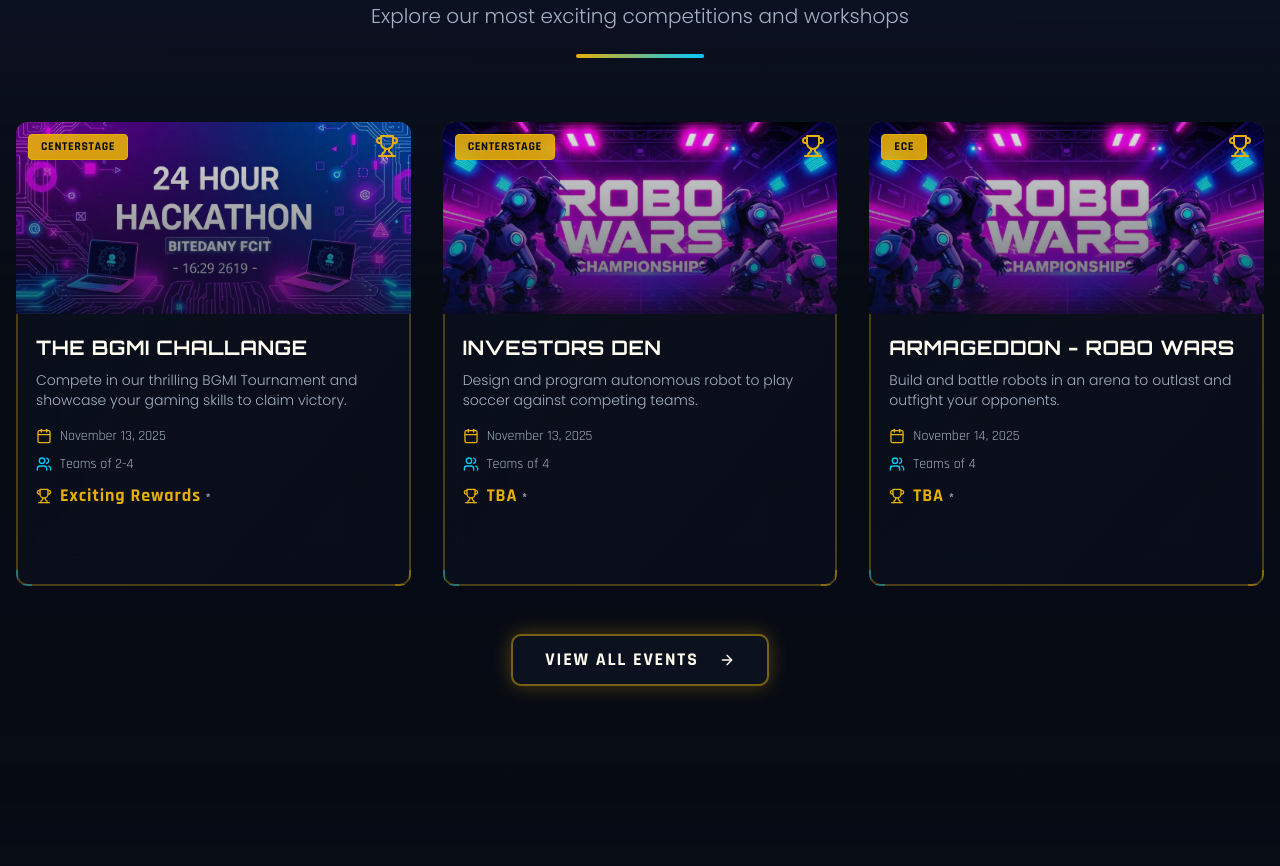
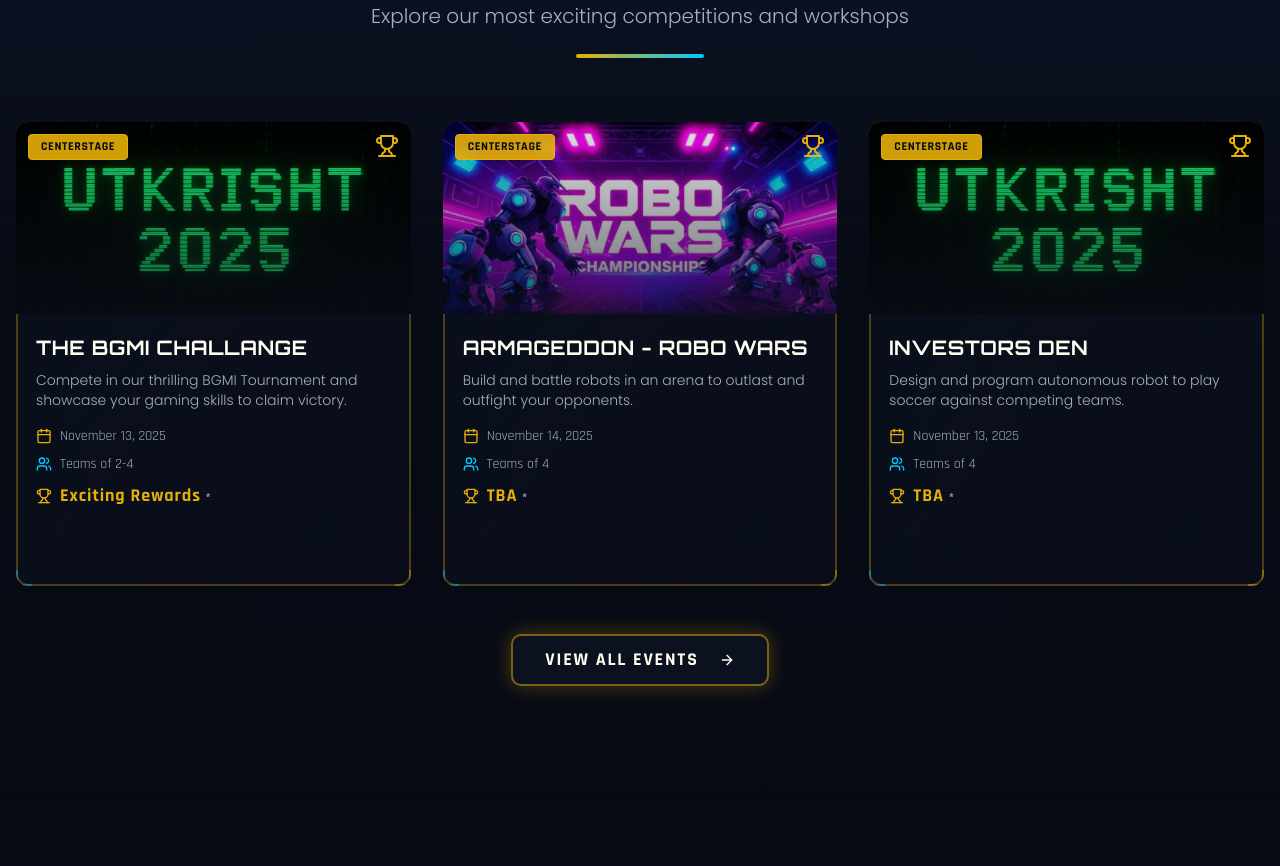
Before and after one commit to akky2000/TULAS-UTKRISHT, a React (Vite) app: page / in a window 1280 px wide. Shown: the part 1580-2446 px from the top of the page. Built offline with nearby package versions, Linux system fonts and the light colour scheme; no server answers; the HTML template or start-up script is replaced by a standard one.

Commit message:
Update Index.tsx

```diff
--- a/src/pages/Index.tsx
+++ b/src/pages/Index.tsx
@@ -10,6 +10,7 @@ import { SEO } from "@/components/SEO";
 import hackathonPoster from "@/assets/events/hackathon.jpg";
 import roboWarsPoster from "@/assets/events/robo-wars.jpg";
 import aiWorkshopPoster from "@/assets/events/ai-workshop.jpg";
+import utkrishtPoster from "@/assets/events/temp.jpg";
 
 const EVENT_DATE = new Date('2025-11-14T09:00:00');
 
@@ -21,9 +22,20 @@ const Index = () => {
     category: "CENTERSTAGE",
     date: "November 13, 2025",
     participants: "Teams of 2-4",
-    poster: hackathonPoster,
+    poster: utkrishtPoster,
     prize: "Exciting Rewards",
     description: " Compete in our thrilling BGMI Tournament and showcase your gaming skills to claim victory."
+  },
+
+  {
+    id: "robo-wars",
+    title: "ARMAGEDDON - Robo Wars",
+    category: "CENTERSTAGE",
+    date: "November 14, 2025",
+    participants: "Teams of 4",
+    poster: roboWarsPoster,
+    prize: "TBA",
+    description: "Build and battle robots in an arena to outlast and outfight your opponents."
   },
   {
     id: "investors-den",
@@ -31,20 +43,11 @@ const Index = () => {
     category: "CENTERSTAGE",
     date: "November 13, 2025",
     participants: "Teams of 4",
-    poster: roboWarsPoster,
+    poster: utkrishtPoster,
     prize: "TBA",
     description: "Design and program autonomous robot to play soccer against competing teams."
-  },
-  {
-    id: "robo-wars",
-    title: "ARMAGEDDON - Robo Wars",
-    category: "ECE",
-    date: "November 14, 2025",
-    participants: "Teams of 4",
-    poster: roboWarsPoster,
-    prize: "TBA",
-    description: "Build and battle robots in an arena to outlast and outfight your opponents."
   }
+
 ];
 
 
```
